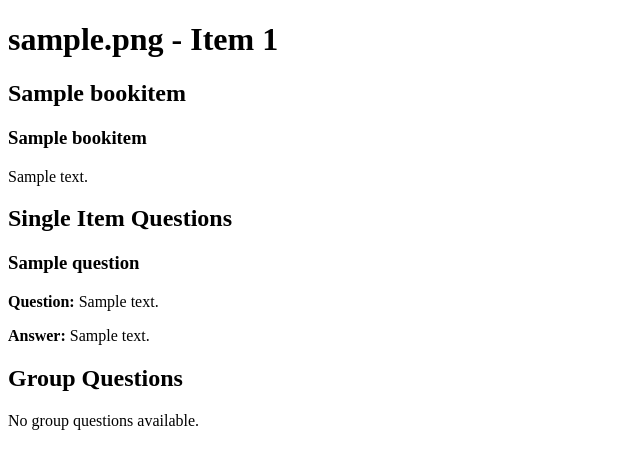
After one commit to iateadonut/translate_epub, a Django app: page /book_item/1/ in a window 1280 px wide. The commit adds this page. Shown: the top 469 px of the page, without its empty margins (0-640 px from the left). Run offline with Django 5.2, Linux system fonts and the light colour scheme; tables that the repository leaves empty hold one stand-in row (values such as "Sample post").

Commit message:
ask questions to content

```diff
--- a/django_project/translate_epub/models.py
+++ b/django_project/translate_epub/models.py
@@ -25,6 +25,24 @@ class BookItem(models.Model):
 
     class Meta:
         unique_together = ('book', 'item_id')
+
+class Question(models.Model):
+    book = models.ForeignKey(Book, on_delete=models.CASCADE, related_name='questions')
+    book_items = models.ManyToManyField(BookItem, related_name='questions')
+    title = models.CharField(max_length=255)
+    content = models.TextField()
+    created_at = models.DateTimeField(auto_now_add=True)
+
+    def __str__(self):
+        return f"{self.title} - {self.book.file_name}"
+
+class Answer(models.Model):
+    question = models.OneToOneField(Question, on_delete=models.CASCADE, related_name='answer')
+    content = models.TextField()
+    created_at = models.DateTimeField(auto_now_add=True)
+
+    def __str__(self):
+        return f"Answer to: {self.question.title}"
 
 class Language(models.Model):
     name = models.CharField(max_length=100, unique=True)
--- /dev/null
+++ b/django_project/translate_epub/templates/translate_epub/book_item_detail.html
@@ -0,0 +1,49 @@
+<!DOCTYPE html>
+<html lang="en">
+<head>
+    <meta charset="UTF-8">
+    <meta name="viewport" content="width=device-width, initial-scale=1.0">
+    <title>{{ book_item.book.file_name }} - Item {{ book_item.item_id }}</title>
+    <style>
+        .question-section {
+            margin-bottom: 20px;
+        }
+        .question {
+            margin-bottom: 10px;
+        }
+    </style>
+</head>
+<body>
+    <h1>{{ book_item.book.file_name }} - Item {{ book_item.item_id }}</h1>
+    <h2>{{ book_item.heading }}</h2>
+    <h3>{{ book_item.subheading }}</h3>
+    <p>{{ book_item.content }}</p>
+
+    <h2>Single Item Questions</h2>
+    <div class="question-section">
+        {% for question in single_questions %}
+            <div class="question">
+                <h3>{{ question.title }}</h3>
+                <p><strong>Question:</strong> {{ question.content }}</p>
+                <p><strong>Answer:</strong> {{ question.answer.content }}</p>
+            </div>
+        {% empty %}
+            <p>No single item questions available.</p>
+        {% endfor %}
+    </div>
+
+    <h2>Group Questions</h2>
+    <div class="question-section">
+        {% for question in group_questions %}
+            <div class="question">
+                <h3>{{ question.title }}</h3>
+                <p><strong>Question:</strong> {{ question.content }}</p>
+                <p><strong>Answer:</strong> {{ question.answer.content }}</p>
+                <p><em>This question is part of a group of items.</em></p>
+            </div>
+        {% empty %}
+            <p>No group questions available.</p>
+        {% endfor %}
+    </div>
+</body>
+</html>
--- a/django_project/translate_epub/templates/translate_epub/home.html
+++ b/django_project/translate_epub/templates/translate_epub/home.html
@@ -32,7 +32,7 @@
         <tbody>
             {% for item in book_data %}
             <tr>
-                <td>{{ item.book.file_name }}</td>
+				<td><a href="{{ item.detail_url }}">{{ item.book.file_name }}</a></td>
                 <td>{{ item.translation_count }}</td>
                 <td>
                     {% for translation in item.translations %}
--- a/django_project/translate_epub/urls.py
+++ b/django_project/translate_epub/urls.py
@@ -21,6 +21,9 @@ from . import views
 urlpatterns = [
     path('translate_book/<int:book_id>/<int:language_id>/', views.translate_book, name='translate_book'),
     path('', views.home, name='home'),
+    path('book/<int:book_id>/', views.book_detail, name='book_detail'),
+    path('book/<int:book_id>/ask_question/', views.ask_question, name='ask_question'),
+    path('book_item/<int:item_id>/', views.book_item_detail, name='book_item_detail'),
     path('admin/', admin.site.urls),
     path('accounts/', include('django.contrib.auth.urls')),
 ]
--- a/django_project/translate_epub/views.py
+++ b/django_project/translate_epub/views.py
@@ -1,8 +1,11 @@
 from django.contrib.auth.decorators import login_required
-from django.shortcuts import render, get_object_or_404
+from django.shortcuts import render, redirect, get_object_or_404
 from django.core.paginator import Paginator
-from .models import Book, BookItemElement, Language
+from django.db.models import Count, Q
+from .models import Book, BookItem, Question, Answer, BookItemElement, Language
 from django.urls import reverse
+from .chatgpt import ChatGPT
+
 
 @login_required
 def home(request):
@@ -25,7 +28,8 @@ def home(request):
         book_data.append({
             'book': book,
             'translation_count': translation_count,
-            'translations': translation_links
+            'translations': translation_links,
+            'detail_url': reverse('book_detail', args=[book.id]),
         })
 
     return render(request, 'translate_epub/home.html', {'book_data': book_data})
@@ -61,3 +65,65 @@ def translate_book(request, book_id, language_id):
         'show_completed': show_completed,
     }
     return render(request, 'translate_epub/translate_book.html', context)
+
+
+def book_detail(request, book_id):
+    book = get_object_or_404(Book, id=book_id)
+    book_items = book.items.all().order_by('item_id')
+    return render(request, 'translate_epub/book_detail.html', {'book': book, 'book_items': book_items})
+
+def book_item_detail(request, item_id):
+    book_item = get_object_or_404(BookItem, id=item_id)
+
+    # Get all questions related to this book item
+    questions = Question.objects.filter(book_items=book_item)
+
+    # Annotate questions with the count of related book items
+    questions = questions.annotate(item_count=Count('book_items'))
+
+    # Separate single questions and group questions
+    single_questions = questions.filter(item_count=1)
+    group_questions = questions.filter(item_count__gt=1)
+
+    context = {
+        'book_item': book_item,
+        'single_questions': single_questions,
+        'group_questions': group_questions,
+    }
+    return render(request, 'translate_epub/book_item_detail.html', context)
+
+
+def ask_question(request, book_id):
+    if request.method == 'POST':
+        book = get_object_or_404(Book, id=book_id)
+        selected_items = request.POST.getlist('selected_items')
+        question_title = request.POST.get('question_title')
+        question_content = request.POST.get('question_content')
+
+        # Create a new Question object
+        question = Question.objects.create(
+            book=book,
+            title=question_title,
+            content=question_content
+        )
+
+        # Associate selected BookItems with the Question
+        book_items = BookItem.objects.filter(id__in=selected_items)
+        question.book_items.set(book_items)
+
+        # Prepare content for AI processing
+        content = "\n".join([item.content for item in book_items])
+
+        # Use ChatGPT to generate an answer
+        chatgpt = ChatGPT()
+        ai_response = chatgpt.ask(content, question_content)
+
+        # Create a new Answer object
+        Answer.objects.create(
+            question=question,
+            content=ai_response
+        )
+
+        return redirect(reverse('book_item_detail', args=[book_items[0].id]))
+
+    return redirect(reverse('book_detail', args=[book_id]))
```
Also changed, not shown: django_project/translate_epub/chatgpt.py (+39 -0 lines), django_project/translate_epub/templates/translate_epub/book_detail.html (added, +34 -0 lines), django_project/translate_epub/migrations/0004_question_answer.py (added).
